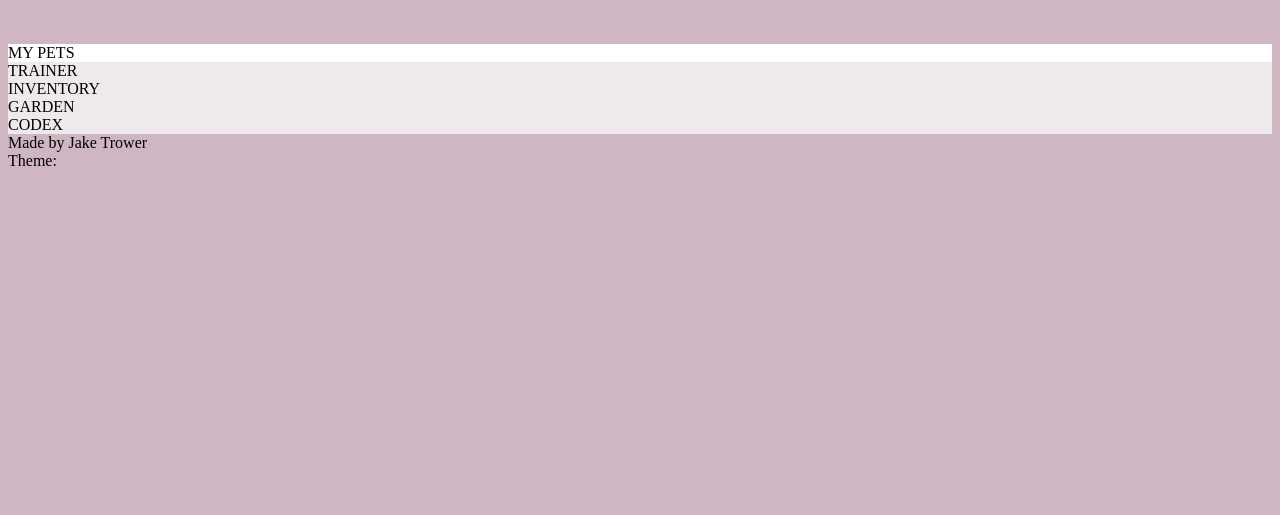
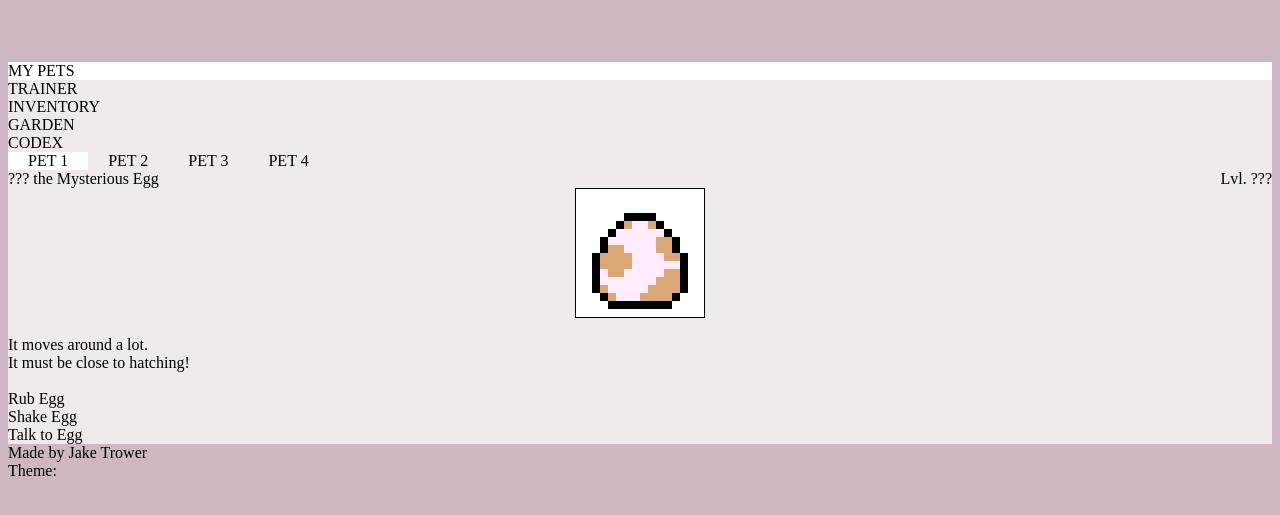
Before and after one commit to cakeandturtles/pixel-pet-spirit-eggs, a PHP site: page / in a window 1280 px wide. Shown: the top 515 px of the page. Run offline with PHP 8.4, Linux system fonts and the light colour scheme.

Commit message:
Making mockup layout for 'My Pets' tab

```diff
--- /dev/null
+++ b/PixelPet.js
@@ -0,0 +1,17 @@
+var PixelPet = function(){
+	this.currFrame = 0;
+	this.maxFrame = 2;
+	this.frameWidth = 128;
+	this.frameHeight = 128;
+	this.aniX = 0;
+	this.aniY = 0;
+
+	this.UpdateAnimation = function(){
+		if (++this.currFrame >= this.maxFrame)
+			this.currFrame = 0;
+
+		var petImage = document.getElementById("petImage");
+		var petSpriteSettings = ""+((-1)*((this.frameWidth*this.currFrame)+(this.frameWidth*this.aniX)))+"px "+((-1)*this.frameHeight*this.aniY)+"px";
+		petImage.style.backgroundPosition=petSpriteSettings;
+	};
+};
--- a/index.php
+++ b/index.php
@@ -4,19 +4,52 @@
 		<title>Pixel Pets!</title>
 		<link href="style.php" rel="stylesheet" type="text/css">
 		<script language="javascript" type="text/javascript" src="styleControl.js"></script>
+		<script language="javascript" type="text/javascript" src="PixelPet.js"></script>
 	</head>
 	<body>
 		<br/><br/>
 		<div id="organizer">
 			<div id="navigation">
+				<br/>
 				<div id="myPetsButton" class="navButton" onclick="gotoMyPets();">MY PETS</div>
 				<div id="trainerButton" class="navButton" onclick="gotoTrainer();">TRAINER</div>
 				<div id="inventoryButton" class="navButton" onclick="gotoInventory();">INVENTORY</div>
 				<div id="gardenButton" class="navButton" onclick="gotoGarden();">GARDEN</div>
 				<div id="codexButton" class="navButton"  onclick="gotoCodex();">CODEX</div>
 			</div>
-			<div id="main">
-			</div>
+			<div id="main"><div id="mainBody">
+				<div class="navButton" style="background:#ffffff; float:left;padding-left:20px;padding-right:20px;">PET 1</div>
+				<div class="navButton" style="float:left;padding-left:20px;padding-right:20px;">PET 2</div>
+				<div class="navButton" style="float:left;padding-left:20px;padding-right:20px;">PET 3</div>
+				<div class="navButton" style="float:left;padding-left:20px;padding-right:20px;">PET 4</div>
+				<div class="clearer"></div><br/>
+				<div style="float:left;">??? the Mysterious Egg</div>
+				<div style="float:right;">Lvl. ???</div>
+				<div class="clearer"></div>
+				<br/>
+				<div style="width:128px; height:128px; background:#ffffff; border-style:solid; border-width:1px; border-color:#000000; margin:0px auto;">
+					<div id="petImage" style="width:128px; height:128px; background:url(eggs_and_pets_big.png);"></div>
+				</div>
+				<br/>
+				<div id="petDescription">It moves around a lot.<br/>It must be close to hatching!</div>
+				<br/>
+				<div style="display: inline-block;">
+					<div class="actionButton">Rub Egg</div>
+					<div class="actionButton">Shake Egg</div>
+					<div class="actionButton">Talk to Egg</div>
+				</div>
+
+				<script type="text/javascript">
+					pet = new PixelPet();
+					pet.UpdateAnimation();
+					var game = setInterval(function(){main()},750);
+
+					var main = function(){
+						pet.UpdateAnimation();
+					};
+				</script>
+
+			</div></div>
 			<div class="clearer"></div>
 			<div id="footer">
 				Made by Jake Trower
--- a/style.php
+++ b/style.php
@@ -17,6 +17,7 @@
 	font-size: 10px;
 	font-weight: bold;
 	text-align: center;
+	cursor:pointer;
 
 	margin-right:10px;
 	margin-bottom:10px;
@@ -33,15 +34,42 @@
 	background: #dddddd;
 	width: 540px;
 	height: 480px;
+	text-align:center;
 
 	/*border-style:solid;
 	border-width:1px;
 	border-color:#000000;*/
 }
+#mainBody{
+	padding: 10px;
+}
 #footer{
 	font-size: 12px;
 	float: right;
 	margin-top:5px;
+}
+.actionButton{
+	background: #ffffff;
+	font-size:14px;
+	float:left;
+	cursor:pointer;
+
+	padding: 10px;
+	padding-top:5px;
+	padding-bottom:5px;
+	margin: 10px;
+
+	outline: 1px solid black;
+
+	-webkit-touch-callout: none;
+	-webkit-user-select: none;
+	-khtml-user-select: none;
+	-moz-user-select: none;
+	-ms-user-select: none;
+	user-select: none;
+}
+.actionButton:hover{
+	outline: 2px solid black;
 }
 .clearer{
 	clear:both;
--- a/todo.txt
+++ b/todo.txt
@@ -1,3 +1,4 @@
 http://tarnished-sanity.tumblr.com/post/59659657739/pokemon-fusion-art-mega-compilation-enjoy
 
-1. Begin building mockup for My Pets (copy from prev android app and notebook)
+1. Transfer content of mainBody to a seperate php file to be able to start dynamically building the content.
+	-Include in the jscript for it stylistic functionality for the pet tab buttons
```
Also changed, not shown: eggs_and_pets.png (added), eggs_and_pets_big.png (added).
